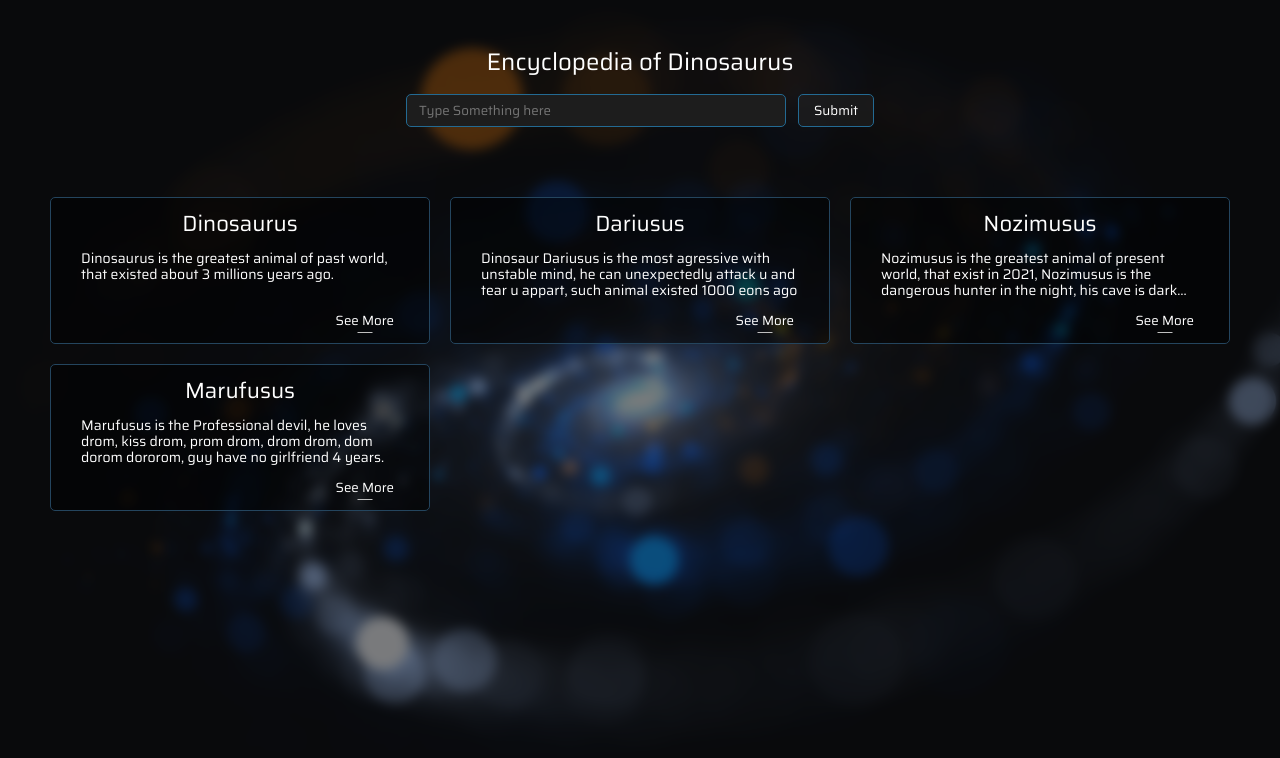
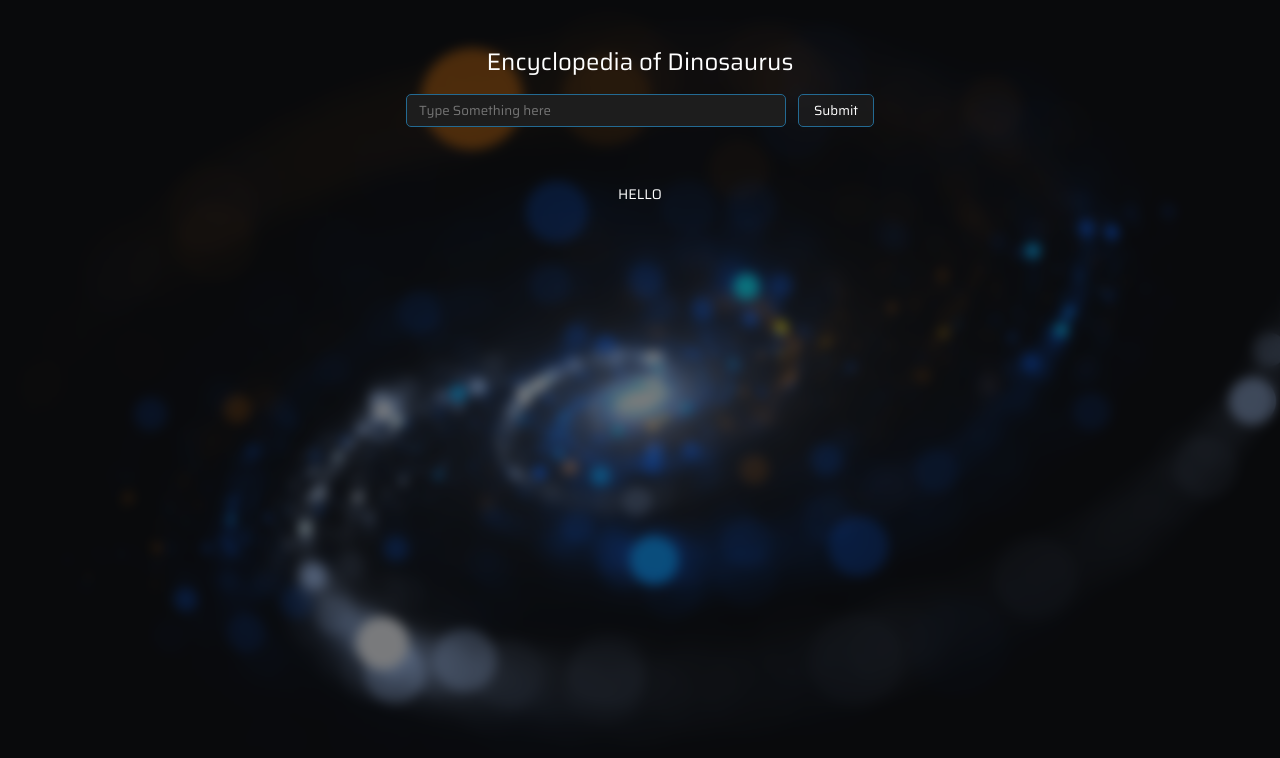
Before and after one commit to DariusDark/encyclopedia, a React (Create React App) app: page / in a window 1280 px wide. Shown: the top 758 px of the page. Built offline with nearby package versions, Linux system fonts and the light colour scheme.

Commit message:
reworked logic of application

```diff
--- a/src/App.js
+++ b/src/App.js
@@ -1,19 +1,23 @@
+import { useEffect } from 'react';
 import { Route, Switch, Redirect } from 'react-router-dom';
 
 import './App.css';
 
 import Search from './components/search/Search.jsx';
 import WordsList from './components/words_list/WordsList.jsx';
+import Word from './components/word/Word.jsx';
 
 function App() {
+
   return (
     <div className="wrapper">
       <div className="container">
         <Search />
-        <WordsList />
-          <Switch>
-            <Redirect to="/" />
-          </Switch>
+        <Switch>
+          <Route exact path="/" component={WordsList} />
+          <Route path={`/translate/:word`} component={Word} />
+          {/* <Redirect to="/" /> */}
+        </Switch>
       </div>
     </div>
   );
--- /dev/null
+++ b/src/axios/axios.js
@@ -0,0 +1,13 @@
+import { searchWordList } from '../store/actions/words';
+
+export const fetchSearchWordList = async (searchValue, dispatch) => {
+    try {
+        // let data = await fetch(`https://api.lingvolive.com/Translation/Examples?text=${searchValue}&dstLang=1049&srcLang=1033&pageSize=15&startIndex=0`);
+        let data = await fetch(`https://api.lingvolive.com/Translation/WordListPart?prefix=${searchValue}&srcLang=1033&dstLang=1049&pageSize=10&startIndex=0`);
+        let wordList = await data.json();
+
+        dispatch(searchWordList(wordList));
+    } catch (error) {
+        console.log(error);
+    }
+}
--- a/src/components/search/Search.jsx
+++ b/src/components/search/Search.jsx
@@ -1,12 +1,20 @@
-import { useState } from 'react';
-import { useDispatch } from 'react-redux';
-import { findWord } from '../../store/actions/words.js';
+import { useEffect } from 'react';
+import { useDispatch, useSelector } from 'react-redux';
+import { inputValue, setFetching } from '../../store/actions/words.js';
+import { fetchSearchWordList } from '../../axios/axios.js';
 
 import './search.css';
 
 function Search() {
     const dispatch = useDispatch();
-    const [searchValue, setSearchValue] = useState();
+    const searchValue = useSelector(state => {
+        return state.wordsReducer.searchValue;
+
+    })
+    useEffect(() => {
+        console.log('useEffect');
+    }, [])
+
 
     return (
         <div className="search">
@@ -14,7 +22,7 @@ function Search() {
             <form className="search__form"
                 onSubmit={(event) => {
                     event.preventDefault();
-                    dispatch(findWord(searchValue))
+                    console.log('submit');
                 }}>
                 <div className="search__row">
                     <div className="input__container">
@@ -23,9 +31,14 @@ function Search() {
                             required
                             type="text"
                             placeholder="Type Something here"
+                            value={searchValue}
                             onInput={(event) => {
-                                setSearchValue(event.target.value);
-                                dispatch(findWord(event.target.value))
+                                const value = event.target.value;
+                                dispatch(inputValue(value));
+                                if (value.length) {
+                                    dispatch(setFetching(true));
+                                    fetchSearchWordList(value, dispatch);
+                                }
                             }}
                         />
                         <span className="input-background"></span>
--- /dev/null
+++ b/src/components/word/Word.jsx
@@ -0,0 +1,12 @@
+import './word.css';
+
+function Word({ match: { params: { word } } }) {
+    return (
+        <div className="word">
+            <h2 className="word__title">word</h2>
+            <p className="word__description">Word description Word description Word descriptionWord descriptionWord descriptionWord description Word descriptionWord description Word description</p>
+        </div>
+    )
+}
+
+export default Word
--- /dev/null
+++ b/src/components/word/word.css
@@ -0,0 +1,3 @@
+.hello {
+    color: #fff;
+}
--- a/src/components/words_list/WordsList.jsx
+++ b/src/components/words_list/WordsList.jsx
@@ -4,17 +4,22 @@ import Word from './word/Word.jsx';
 
 function WordsList() {
 
+    const isFetching = useSelector(state => state.wordsReducer.isFetching);
     const words = useSelector((state) => {
-        if (state.wordsReducer.searchResult === null) {
-            return state.wordsReducer.words;
-        }
-        return state.wordsReducer.searchResult;
+        return state.wordsReducer.wordList;
     });
+
+    console.log(isFetching);
 
     return (
         <div className="words-list">
             <div className="words-list__row">
-                {words.length ? words.map(item => <Word key={item.id} item={item}/>): <div className="match-error">No Matching Result</div>}
+                {isFetching ?
+                    <div className="loader"></div>
+                : words !== null ?
+                        words.length ? words.map(item => <Word key={item.id} item={item} />) : <div className="match-error">No Matching Result</div>
+                        : <div style={{ margin: '0px auto' }}>HELLO</div>
+                }
             </div>
         </div>
     )
--- a/src/components/words_list/word/Word.jsx
+++ b/src/components/words_list/word/Word.jsx
@@ -1,31 +1,20 @@
-import { useState } from 'react';
+import { Link, useHistory } from 'react-router-dom';
 
 import './word.css';
 
 function Word({ item: { title, subtitle } }) {
-    const [isModalActive, setModal] = useState(false);
     return (
         <div className="word__container">
             <div className="word__body">
                 <h4 className="word__title">{title}</h4>
                 <p className="word__subtitle">{subtitle}</p>
-                <button className="btn btn__modal" onClick={() => {
-                    setModal(true);
-                }}>See More</button>
+                <Link to={`/translate/${title}`}>
+                    <button className="btn btn__modal" onClick={() => {
+
+                    }}>See More</button>
+                </Link>
             </div>
-            <div className={isModalActive ? "modal-screen active" : "modal-screen"} onClick={() => {
-                setModal(false);
-            }}>
-                <div className="modal-screen__body" onClick={(event) => {
-                    event.stopPropagation();
-                }}>
-                    <h4 className="modal-screen__title">{title}</h4>
-                    <p className="modal-screen__subtitle">{subtitle}</p>
-                    <button className="btn btn__modal modal-screen__btn-close" onClick={() => {
-                        setModal(false);
-                    }}>Close</button>
-                </div>
-            </div>
+
         </div>
     )
 }
--- a/src/components/words_list/words-list.css
+++ b/src/components/words_list/words-list.css
@@ -2,9 +2,32 @@
     display: flex;
     /* align-items: stretch; */
     flex-wrap: wrap;
+    position: relative;
 }
 
 
 .match-error {
     margin: 0 auto;
 }
+
+.loader {
+    position: absolute;
+    left: calc(50% - 25px);
+    top: 0;
+    border: 5px solid transparent;
+    border-top-color: #fff;
+    border-right-color: #fff;
+    height: 50px;
+    width: 50px;
+    border-radius: 50%;
+    animation: 0.8s rotate linear infinite;
+}
+
+@keyframes rotate {
+    0% {
+        transform: rotate(0);
+    }
+    100% {
+        transform: rotate(360deg);
+    }
+}
--- a/src/store/actions/words.js
+++ b/src/store/actions/words.js
@@ -1,8 +1,24 @@
-export const SEARCH_WORD = 'SEARCH_WORD';
+export const SEARCH_WORDLIST = 'SEARCH_WORDLIST';
+export const INPUT_VALUE = 'INPUT_VALUE';
+export const SET_FETCHING = 'SET_FETCHING';
 
-export const findWord = (value) => {
+export const setFetching = (bool) => {
     return {
-        type: SEARCH_WORD,
+        type: SET_FETCHING,
+        payload: bool
+    }
+}
+
+export const inputValue = (value) => {
+    return {
+        type: INPUT_VALUE,
         payload: value
     }
 }
+
+export const searchWordList = (wordList) => {
+    return {
+        type: SEARCH_WORDLIST,
+        payload: wordList
+    }
+}
--- a/src/store/reducers/words.js
+++ b/src/store/reducers/words.js
@@ -1,56 +1,53 @@
-import { SEARCH_WORD } from '../actions/words.js';
+import { INPUT_VALUE, SEARCH_WORDLIST, SET_FETCHING } from '../actions/words.js';
 
 const initialState = {
-    words: [{
-        id: 1,
-        title: 'Dinosaurus',
-        subtitle: 'Dinosaurus is the greatest animal of past world, that existed about 3 millions years ago.'
-    },
-    {
-        id: 2,
-        title: 'Dariusus',
-        subtitle: 'Dinosaur Dariusus is the most agressive with unstable mind, he can unexpectedly attack u and tear u appart, such animal existed 1000 eons ago'
-    },
-    {
-        id: 3,
-        title: 'Nozimusus',
-        subtitle: 'Nozimusus is the greatest animal of present world, that exist in 2021, Nozimusus is the dangerous hunter in the night, his cave is dark and filled with smell of blood.'
-    },
-    {
-        id: 4,
-        title: 'Marufusus',
-        subtitle: 'Marufusus is the Professional devil, he loves drom, kiss drom, prom drom, drom drom, dom dorom dororom, guy have no girlfriend 4 years.'
-    }],
-    searchResult: null
+    wordList: null,
+    searchValue: '',
+    isFetching: false
 }
 
 export const wordsReducer = (state = initialState, action) => {
     switch (action.type) {
-        case 'ADD_WORDS':
-            return addWords(state, action.payload);
-        case SEARCH_WORD:
-            return findWord(state, action.payload);
+        case INPUT_VALUE:
+            return inputValue(state, action.payload);
+        case SEARCH_WORDLIST:
+            return searchWordList(state, action.payload);
+        case SET_FETCHING:
+            return setFetching(state, action.payload);
         default:
             return state;
     }
 }
 
-const findWord = (state, value) => {
-    const { words } = state;
-    let searchResult = words.filter(item => item.title.includes(value));
-    if (value === '') {
-        return {
-            ...state,
-            searchResult: null
-        }
-    }
+const setFetching = (state, bool) => {
     return {
         ...state,
-        searchResult: [...searchResult]
+        isFetching: bool
+    }
+}
+
+const inputValue = (state, value) => {
+    return {
+        ...state,
+        searchValue: value
+    }
+};
+
+const searchWordList = (state, wordList) => {
+    console.log('Reducer', wordList.items);
+    let i = 1; //Temporary
+    const words = wordList.items.map(item => {
+        const newObj = {
+            id: i++,
+            title: item.heading,
+            subtitle: item.lingvoTranslations
+        };
+        return newObj;
+    });
+    console.log('words after map', words)
+    return {
+        ...state,
+        wordList: [...words],
+        isFetching: false
     };
 }
-
-const addWords = (state, words) => {
-    //There is anything that i can set in state by this function
-    return state
-}
```
